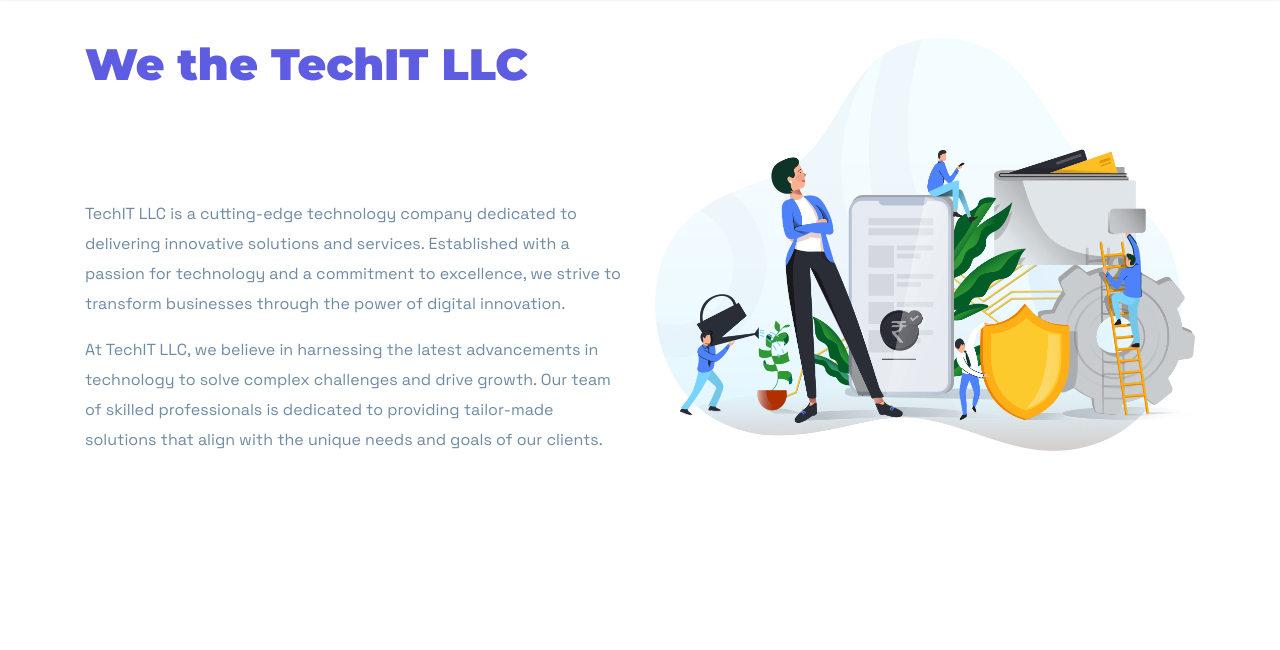
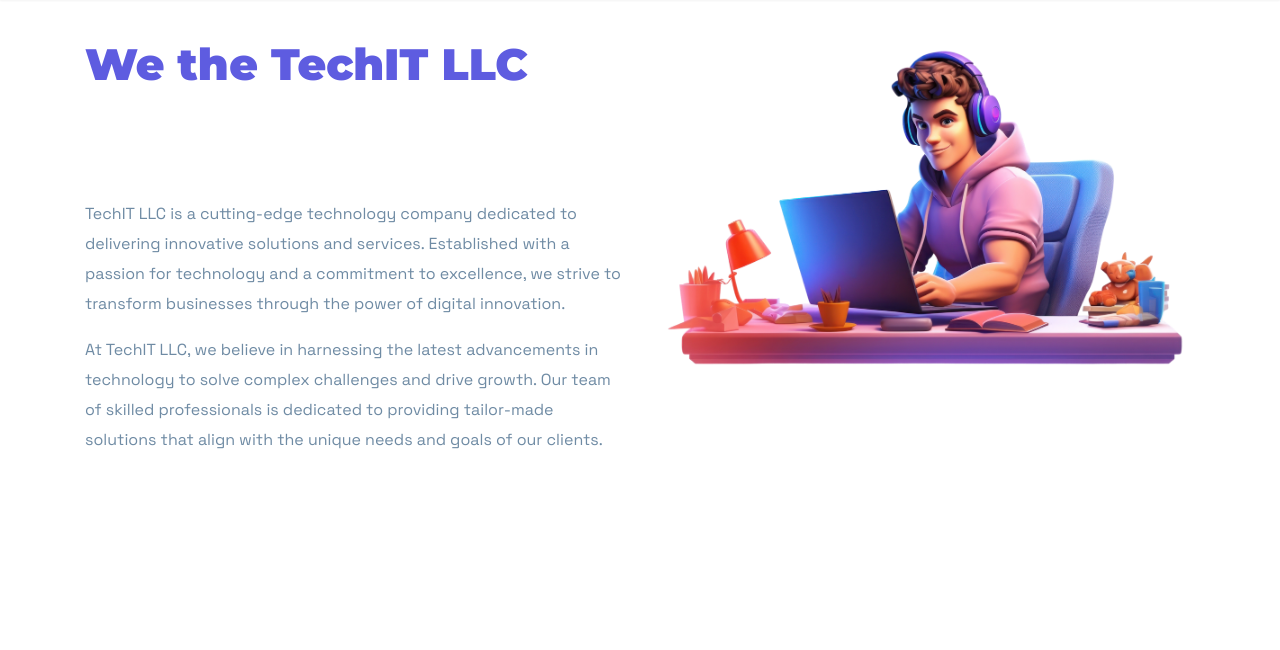
Before and after one commit to YusufKhan2016/Techit, a Django app: page /about in a window 1280 px wide. Shown: the part 62-712 px from the top of the page. Run offline with Django 4.2, Linux system fonts and the light colour scheme; data that the repository does not hold is empty; some libraries are stand-ins or nearby versions.

Commit message:
about intro changed

```diff
--- a/templates/about.html
+++ b/templates/about.html
@@ -29,7 +29,7 @@
 
 		<!-- Right side: Image -->
 		<div class="col-md-6">
-		  <img src="{% static 'images/about/intro.png' %}" alt="Intro Image" class="img-fluid">
+		  <img src="{% static 'images/about/about-us.png' %}" alt="Intro Image" class="img-fluid">
 		</div>
 	  </div>
 	</div>
```
Also changed, not shown: static/images/about/01.png (deleted), static/images/about/02.png (deleted), static/images/about/03.png (deleted), static/images/about/04.png (deleted), static/images/about/05.png (deleted), static/images/about/06.png (deleted), static/images/about/07.png (deleted), static/images/about/about-us.png (added), static/images/service/service-1.jpg (deleted), static/images/service/service-2.jpg (deleted), static/images/service/service-3.jpg (deleted), static/images/service/service-4.jpg (deleted), static/images/team/01-3.jpg (deleted), static/images/team/03-1.jpg (deleted), 2 more files.
